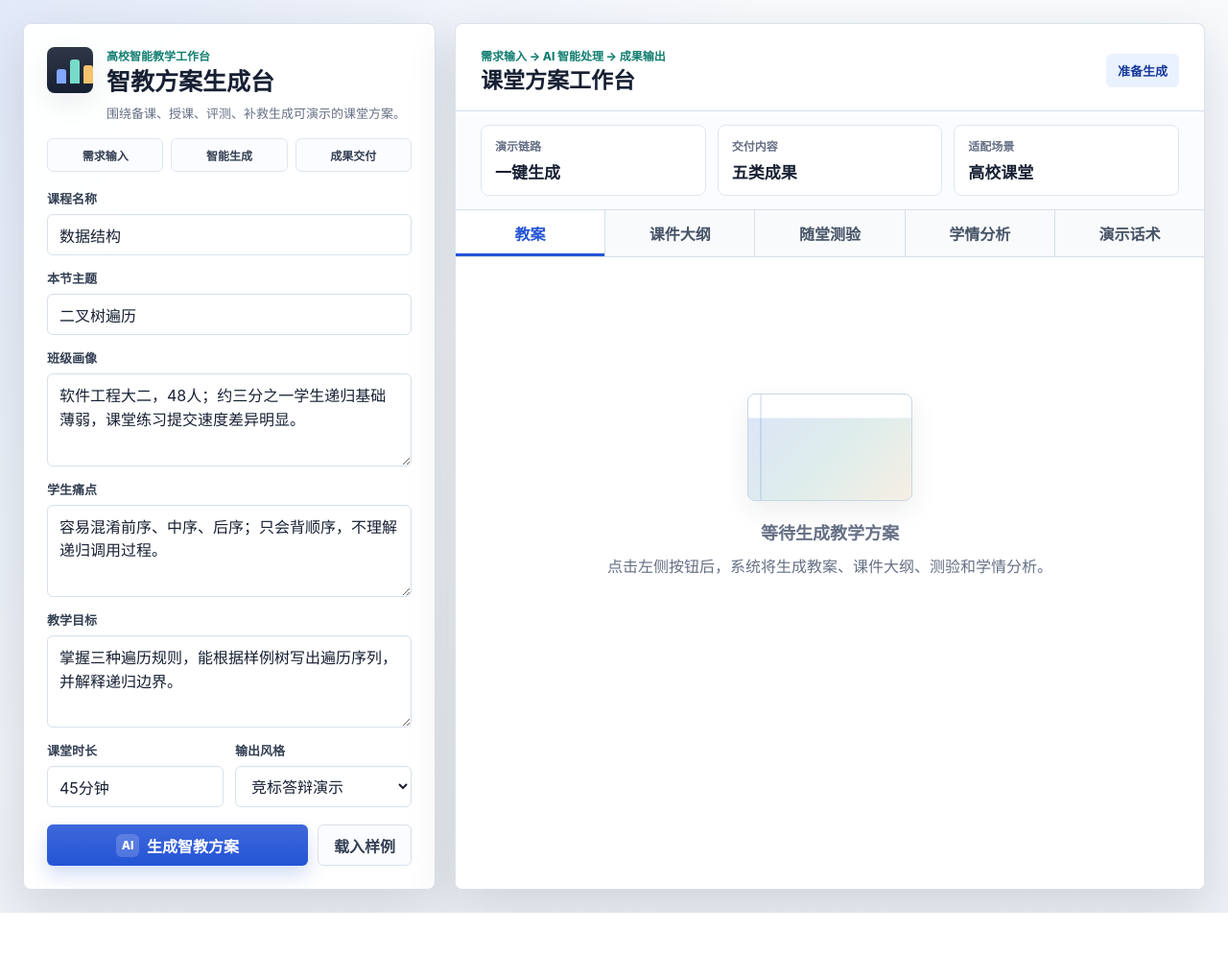
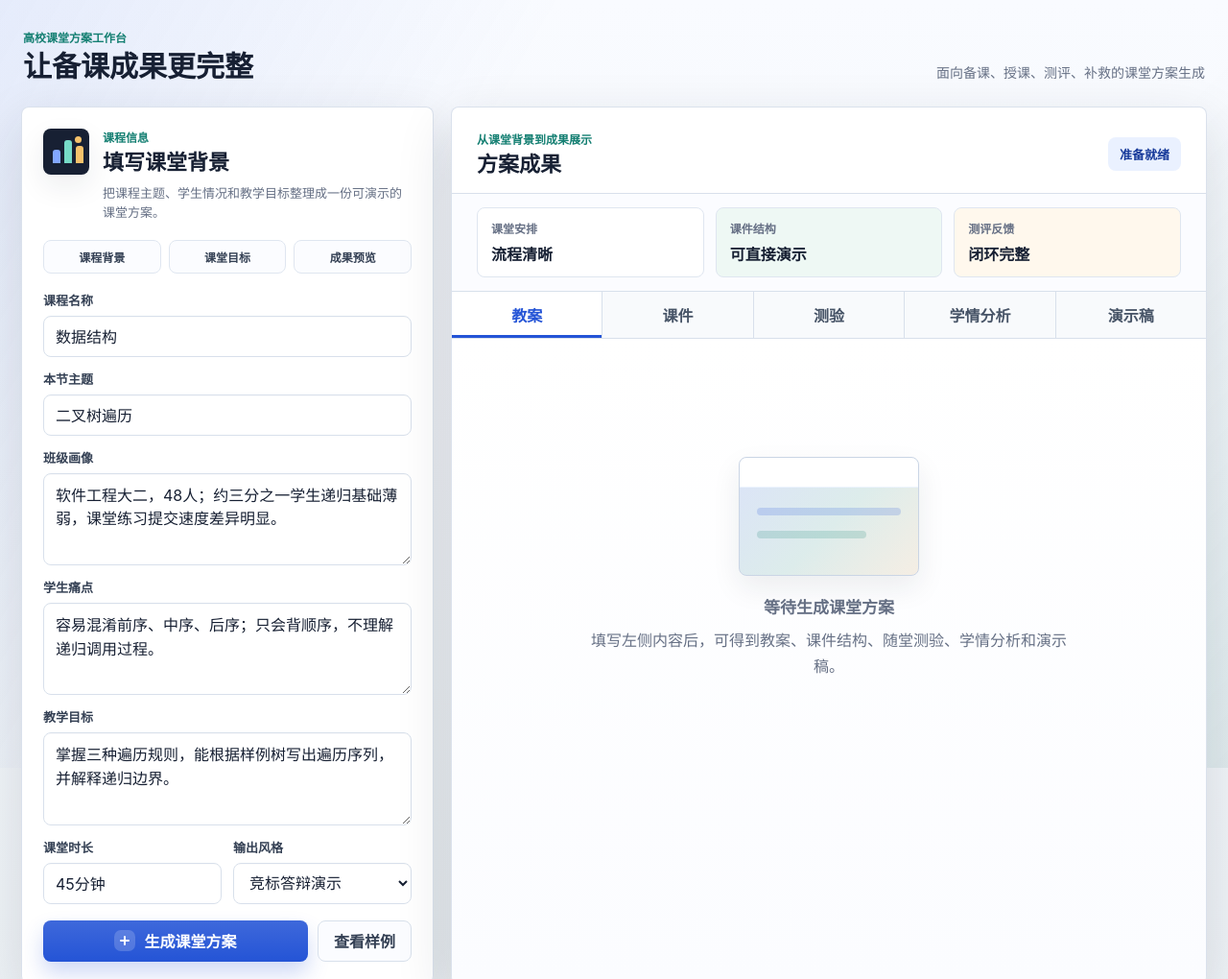
Before and after one commit to zhang-hongshen/demo, a website: page public/index.html in a window 1280 px wide. Shown: the top 1020 px of the page at 96% size. Before the commit the page ends 951 px from the top, so only its background shows below. Drawn offline with Linux system fonts and the light colour scheme.

Commit message:
Polish user-facing classroom workspace UI

```diff
--- a/functions/api/generate.js
+++ b/functions/api/generate.js
@@ -2,7 +2,7 @@ import { configFromEnv } from '../../src/runtimeConfig.js';
 import { generateTeachingPackage } from '../../src/deepseekClient.js';
 
 const JSON_HEADERS = { 'Content-Type': 'application/json; charset=utf-8' };
-const GENERATE_ERROR = '智能生成服务暂时不可用，请稍后重试或载入样例。';
+const GENERATE_ERROR = '方案服务暂时不可用，请稍后重试或查看样例。';
 
 function json(status, payload) {
   return new Response(JSON.stringify(payload), { status, headers: JSON_HEADERS });
--- a/public/index.html
+++ b/public/index.html
@@ -3,12 +3,20 @@
   <head>
     <meta charset="utf-8">
     <meta name="viewport" content="width=device-width, initial-scale=1">
-    <title>智教方案生成台</title>
+    <title>课堂方案工作台</title>
     <link rel="stylesheet" href="/styles.css">
   </head>
   <body>
     <main class="app-shell">
-      <section class="workspace" aria-label="智教方案生成台">
+      <header class="topbar" aria-label="页面概览">
+        <div>
+          <p class="eyebrow">高校课堂方案工作台</p>
+          <h1>让备课成果更完整</h1>
+        </div>
+        <div class="topbar-note">面向备课、授课、测评、补救的课堂方案生成</div>
+      </header>
+
+      <section class="workspace" aria-label="课堂方案工作台">
         <aside class="input-panel">
           <div class="brand-row">
             <div class="brand-mark" aria-hidden="true">
@@ -17,16 +25,16 @@
               <span></span>
             </div>
             <div>
-              <p class="eyebrow">高校智能教学工作台</p>
-              <h1>智教方案生成台</h1>
-              <p class="panel-subtitle">围绕备课、授课、评测、补救生成可演示的课堂方案。</p>
+              <p class="eyebrow">课程信息</p>
+              <h2>填写课堂背景</h2>
+              <p class="panel-subtitle">把课程主题、学生情况和教学目标整理成一份可演示的课堂方案。</p>
             </div>
           </div>
 
           <div class="input-meta" aria-label="演示能力">
-            <span>需求输入</span>
-            <span>智能生成</span>
-            <span>成果交付</span>
+            <span>课程背景</span>
+            <span>课堂目标</span>
+            <span>成果预览</span>
           </div>
 
           <form id="request-form" class="request-form">
@@ -72,10 +80,10 @@
 
             <div class="button-row">
               <button id="generate-button" class="primary-button" type="submit">
-                <span class="button-icon" aria-hidden="true">AI</span>
-                生成智教方案
+                <span class="button-icon" aria-hidden="true"></span>
+                生成课堂方案
               </button>
-              <button id="sample-button" class="secondary-button" type="button">载入样例</button>
+              <button id="sample-button" class="secondary-button" type="button">查看样例</button>
             </div>
           </form>
         </aside>
@@ -83,40 +91,40 @@
         <section class="output-panel" aria-live="polite">
           <div class="output-header">
             <div>
-              <p class="eyebrow">需求输入 → AI 智能处理 → 成果输出</p>
-              <h2>课堂方案工作台</h2>
+              <p class="eyebrow">从课堂背景到成果展示</p>
+              <h2>方案成果</h2>
             </div>
-            <div id="status" class="status">准备生成</div>
+            <div id="status" class="status">准备就绪</div>
           </div>
 
           <div class="summary-strip" aria-label="演示流程摘要">
             <div>
-              <span>演示链路</span>
-              <strong>一键生成</strong>
+              <span>课堂安排</span>
+              <strong>流程清晰</strong>
             </div>
             <div>
-              <span>交付内容</span>
-              <strong>五类成果</strong>
+              <span>课件结构</span>
+              <strong>可直接演示</strong>
             </div>
             <div>
-              <span>适配场景</span>
-              <strong>高校课堂</strong>
+              <span>测评反馈</span>
+              <strong>闭环完整</strong>
             </div>
           </div>
 
           <nav class="tabs" aria-label="结果分类">
             <button class="tab active" type="button" data-tab="teachingPlan">教案</button>
-            <button class="tab" type="button" data-tab="slideOutline">课件大纲</button>
-            <button class="tab" type="button" data-tab="quiz">随堂测验</button>
+            <button class="tab" type="button" data-tab="slideOutline">课件</button>
+            <button class="tab" type="button" data-tab="quiz">测验</button>
             <button class="tab" type="button" data-tab="learningAnalysis">学情分析</button>
-            <button class="tab" type="button" data-tab="pitchScript">演示话术</button>
+            <button class="tab" type="button" data-tab="pitchScript">演示稿</button>
           </nav>
 
           <div id="result" class="result-surface">
             <div class="empty-state">
               <div class="empty-visual" aria-hidden="true"></div>
-              <h3>等待生成教学方案</h3>
-              <p>点击左侧按钮后，系统将生成教案、课件大纲、测验和学情分析。</p>
+              <h3>等待生成课堂方案</h3>
+              <p>填写左侧内容后，可得到教案、课件结构、随堂测验、学情分析和演示稿。</p>
             </div>
           </div>
         </section>
--- a/public/styles.css
+++ b/public/styles.css
@@ -1,19 +1,23 @@
 :root {
   color-scheme: light;
-  --page: #edf1f6;
+  --page: #eef2f6;
   --surface: #ffffff;
   --surface-soft: #f7f9fc;
-  --surface-tint: #eef7f4;
+  --surface-warm: #fff8ed;
+  --surface-green: #eef8f4;
   --ink: #172033;
+  --ink-soft: #344054;
   --muted: #667085;
   --line: #d8e0eb;
+  --line-strong: #c6d0dd;
   --brand: #2454d6;
   --brand-dark: #173a9a;
   --teal: #147f72;
   --gold: #b7791f;
   --red: #b42318;
-  --shadow: 0 18px 52px rgba(23, 32, 51, 0.14);
-  --small-shadow: 0 10px 28px rgba(23, 32, 51, 0.08);
+  --green: #067647;
+  --shadow: 0 20px 58px rgba(23, 32, 51, 0.14);
+  --small-shadow: 0 12px 30px rgba(23, 32, 51, 0.08);
 }
 
 * {
@@ -25,11 +29,21 @@ body {
   min-width: 320px;
   min-height: 100vh;
   background:
-    linear-gradient(135deg, rgba(36, 84, 214, 0.10), transparent 36%),
-    linear-gradient(180deg, #f8fafc 0%, var(--page) 100%);
+    linear-gradient(180deg, #f9fbff 0%, var(--page) 100%),
+    var(--page);
   color: var(--ink);
   font-family: Inter, "PingFang SC", "Microsoft YaHei", Arial, sans-serif;
   letter-spacing: 0;
+}
+
+body::before {
+  content: "";
+  position: fixed;
+  inset: 0;
+  pointer-events: none;
+  background:
+    linear-gradient(120deg, rgba(36, 84, 214, 0.09), transparent 34%),
+    linear-gradient(315deg, rgba(20, 127, 114, 0.08), transparent 36%);
 }
 
 button,
@@ -39,30 +53,74 @@ select {
   font: inherit;
 }
 
+h1,
+h2,
+h3,
+p {
+  margin-top: 0;
+}
+
+h1 {
+  margin-bottom: 0;
+  font-size: 30px;
+  line-height: 1.16;
+}
+
+h2 {
+  margin-bottom: 0;
+  font-size: 22px;
+  line-height: 1.22;
+}
+
+h3 {
+  margin-bottom: 10px;
+  font-size: 17px;
+  line-height: 1.32;
+}
+
 .app-shell {
+  position: relative;
   min-height: 100vh;
-  padding: 24px;
+  padding: 22px;
+}
+
+.topbar {
+  display: flex;
+  justify-content: space-between;
+  gap: 18px;
+  align-items: flex-end;
+  max-width: 1480px;
+  margin: 0 auto 16px;
+  padding: 8px 2px;
+}
+
+.topbar-note {
+  max-width: 420px;
+  color: var(--muted);
+  font-size: 14px;
+  line-height: 1.55;
+  text-align: right;
 }
 
 .workspace {
   display: grid;
   grid-template-columns: minmax(330px, 430px) minmax(0, 1fr);
-  gap: 20px;
+  gap: 18px;
   max-width: 1480px;
-  min-height: calc(100vh - 48px);
+  min-height: calc(100vh - 126px);
   margin: 0 auto;
 }
 
 .input-panel,
 .output-panel {
-  background: rgba(255, 255, 255, 0.96);
+  background: rgba(255, 255, 255, 0.97);
   border: 1px solid rgba(216, 224, 235, 0.95);
   border-radius: 8px;
   box-shadow: var(--shadow);
 }
 
 .input-panel {
-  padding: 24px;
+  padding: 22px;
   overflow: auto;
 }
 
@@ -70,43 +128,53 @@ select {
   display: flex;
   gap: 14px;
   align-items: flex-start;
-  margin-bottom: 16px;
+  margin-bottom: 18px;
 }
 
 .brand-mark {
+  position: relative;
   display: grid;
-  grid-template-columns: repeat(3, 10px);
+  grid-template-columns: repeat(3, 8px);
   align-items: end;
   flex: 0 0 auto;
   gap: 4px;
   width: 48px;
   height: 48px;
-  padding: 10px;
+  padding: 12px 10px;
   border-radius: 8px;
-  background:
-    linear-gradient(180deg, rgba(255, 255, 255, 0.10), transparent),
-    #172033;
+  background: #172033;
   box-shadow: var(--small-shadow);
+}
+
+.brand-mark::after {
+  content: "";
+  position: absolute;
+  right: 8px;
+  top: 8px;
+  width: 7px;
+  height: 7px;
+  border-radius: 50%;
+  background: #f6c26b;
 }
 
 .brand-mark span {
   display: block;
-  width: 10px;
+  width: 8px;
   border-radius: 3px 3px 0 0;
 }
 
 .brand-mark span:nth-child(1) {
-  height: 15px;
+  height: 14px;
   background: #82a7ff;
 }
 
 .brand-mark span:nth-child(2) {
-  height: 25px;
+  height: 24px;
   background: #77dbc7;
 }
 
 .brand-mark span:nth-child(3) {
-  height: 19px;
+  height: 18px;
   background: #f6c26b;
 }
 
@@ -121,7 +189,7 @@ select {
   margin: 8px 0 0;
   color: var(--muted);
   font-size: 13px;
-  line-height: 1.55;
+  line-height: 1.58;
 }
 
 .input-meta {
@@ -133,44 +201,19 @@ select {
 
 .input-meta span {
   min-width: 0;
-  padding: 8px 10px;
+  padding: 8px 9px;
   border: 1px solid #dfe6f0;
-  border-radius: 6px;
+  border-radius: 8px;
   background: #fbfcff;
-  color: #344054;
+  color: var(--ink-soft);
   font-size: 12px;
   font-weight: 800;
   text-align: center;
 }
 
-h1,
-h2,
-h3,
-p {
-  margin-top: 0;
-}
-
-h1 {
-  margin-bottom: 0;
-  font-size: 25px;
-  line-height: 1.16;
-}
-
-h2 {
-  margin-bottom: 0;
-  font-size: 23px;
-  line-height: 1.2;
-}
-
-h3 {
-  margin-bottom: 10px;
-  font-size: 18px;
-  line-height: 1.3;
-}
-
 .request-form {
   display: grid;
-  gap: 14px;
+  gap: 13px;
 }
 
 label {
@@ -179,7 +222,7 @@ label {
 }
 
 label span {
-  color: #344054;
+  color: var(--ink-soft);
   font-size: 13px;
   font-weight: 800;
 }
@@ -189,7 +232,7 @@ textarea,
 select {
   width: 100%;
   border: 1px solid var(--line);
-  border-radius: 6px;
+  border-radius: 8px;
   background: var(--surface);
   color: var(--ink);
   outline: none;
@@ -233,7 +276,7 @@ select:focus {
 button {
   min-height: 43px;
   border: 0;
-  border-radius: 6px;
+  border-radius: 8px;
   cursor: pointer;
   font-weight: 850;
 }
@@ -248,7 +291,7 @@ button:disabled {
   display: inline-flex;
   justify-content: center;
   align-items: center;
-  gap: 8px;
+  gap: 9px;
   padding: 0 16px;
 }
 
@@ -257,7 +300,7 @@ button:disabled {
     linear-gradient(180deg, rgba(255, 255, 255, 0.12), transparent),
     var(--brand);
   color: white;
-  box-shadow: 0 10px 20px rgba(36, 84, 214, 0.20);
+  box-shadow: 0 12px 22px rgba(36, 84, 214, 0.22);
 }
 
 .primary-button:hover:not(:disabled) {
@@ -269,7 +312,7 @@ button:disabled {
 .secondary-button {
   border: 1px solid var(--line);
   background: #fbfcff;
-  color: #344054;
+  color: var(--ink-soft);
 }
 
 .secondary-button:hover:not(:disabled) {
@@ -277,14 +320,32 @@ button:disabled {
 }
 
 .button-icon {
+  position: relative;
   display: inline-flex;
   align-items: center;
   justify-content: center;
-  width: 24px;
-  height: 24px;
-  border-radius: 6px;
+  width: 22px;
+  height: 22px;
+  border-radius: 7px;
   background: rgba(255, 255, 255, 0.18);
-  font-size: 12px;
+}
+
+.button-icon::before,
+.button-icon::after {
+  content: "";
+  position: absolute;
+  border-radius: 2px;
+  background: #ffffff;
+}
+
+.button-icon::before {
+  width: 10px;
+  height: 2px;
+}
+
+.button-icon::after {
+  width: 2px;
+  height: 10px;
 }
 
 .output-panel {
@@ -303,9 +364,9 @@ button:disabled {
 }
 
 .status {
-  max-width: 280px;
+  max-width: 300px;
   padding: 8px 12px;
-  border-radius: 6px;
+  border-radius: 8px;
   background: #eaf1ff;
   color: var(--brand-dark);
   font-size: 13px;
@@ -320,7 +381,7 @@ button:disabled {
 
 .status.success {
   background: #ecfdf3;
-  color: #067647;
+  color: var(--green);
 }
 
 .summary-strip {
@@ -340,6 +401,14 @@ button:disabled {
   background: var(--surface);
 }
 
+.summary-strip div:nth-child(2) {
+  background: var(--surface-green);
+}
+
+.summary-strip div:nth-child(3) {
+  background: var(--surface-warm);
+}
+
 .summary-strip span,
 .metric span {
   display: block;
@@ -351,12 +420,12 @@ button:disabled {
 
 .summary-strip strong {
   color: var(--ink);
-  font-size: 17px;
+  font-size: 16px;
 }
 
 .tabs {
   display: grid;
-  grid-template-columns: repeat(5, minmax(92px, 1fr));
+  grid-template-columns: repeat(5, minmax(86px, 1fr));
   gap: 1px;
   background: var(--line);
   border-bottom: 1px solid var(--line);
@@ -383,7 +452,8 @@ button:disabled {
   min-height: 0;
   overflow: auto;
   padding: 24px 26px;
-  background: var(--surface);
+  background:
+    linear-gradient(180deg, #ffffff 0%, #fbfcff 100%);
 }
 
 .empty-state {
@@ -396,7 +466,7 @@ button:disabled {
 }
 
 .empty-state p {
-  max-width: 480px;
+  max-width: 500px;
   margin-bottom: 0;
   line-height: 1.65;
 }
@@ -406,16 +476,37 @@ button:disabled {
 }
 
 .empty-visual {
-  width: 172px;
-  height: 112px;
+  position: relative;
+  width: 188px;
+  height: 124px;
   margin-bottom: 22px;
   border: 1px solid #cad5e5;
   border-radius: 8px;
   background:
-    linear-gradient(90deg, transparent 12px, rgba(36, 84, 214, 0.13) 12px 14px, transparent 14px),
-    linear-gradient(180deg, #ffffff 0 24px, #edf4ff 24px 25px, transparent 25px),
+    linear-gradient(180deg, #ffffff 0 30px, #edf4ff 30px 31px, transparent 31px),
     linear-gradient(135deg, rgba(36, 84, 214, 0.16), rgba(20, 127, 114, 0.14) 54%, rgba(183, 121, 31, 0.12));
   box-shadow: var(--small-shadow);
+}
+
+.empty-visual::before,
+.empty-visual::after {
+  content: "";
+  position: absolute;
+  left: 18px;
+  right: 18px;
+  height: 8px;
+  border-radius: 4px;
+  background: rgba(36, 84, 214, 0.18);
+}
+
+.empty-visual::before {
+  top: 52px;
+}
+
+.empty-visual::after {
+  top: 76px;
+  right: 54px;
+  background: rgba(20, 127, 114, 0.18);
 }
 
 .section-grid {
@@ -434,6 +525,15 @@ button:disabled {
   margin-bottom: 12px;
 }
 
+.content-section p {
+  margin-bottom: 10px;
+  line-height: 1.68;
+}
+
+.content-section p:last-child {
+  margin-bottom: 0;
+}
+
 .pill-list,
 .timeline,
 .quiz-list,
@@ -450,11 +550,17 @@ button:disabled {
 .quiz-list li,
 .slide-list li {
   border: 1px solid #e4e9f2;
-  border-left: 4px solid rgba(20, 127, 114, 0.55);
-  border-radius: 6px;
+  border-left: 4px solid rgba(20, 127, 114, 0.58);
+  border-radius: 8px;
   background: var(--surface);
   padding: 12px;
   line-height: 1.58;
+}
+
+.timeline li:nth-child(2n),
+.quiz-list li:nth-child(2n),
+.slide-list li:nth-child(2n) {
+  border-left-color: rgba(36, 84, 214, 0.58);
 }
 
 .timeline strong,
@@ -477,12 +583,12 @@ button:disabled {
 }
 
 .metric:nth-child(2) {
-  background: var(--surface-tint);
+  background: var(--surface-green);
   border-color: #cfe7df;
 }
 
 .metric:nth-child(3) {
-  background: #fff8ec;
+  background: var(--surface-warm);
   border-color: #f4dfb8;
 }
 
@@ -493,16 +599,31 @@ button:disabled {
 
 .raw-text {
   white-space: pre-wrap;
-  line-height: 1.68;
+  line-height: 1.7;
 }
 
-@media (max-width: 980px) {
+@media (max-width: 1080px) {
+  .workspace {
+    grid-template-columns: 1fr;
+  }
+
+  .input-panel {
+    overflow: visible;
+  }
+}
+
+@media (max-width: 760px) {
   .app-shell {
     padding: 14px;
   }
 
-  .workspace {
-    grid-template-columns: 1fr;
+  .topbar {
+    align-items: flex-start;
+    flex-direction: column;
+  }
+
+  .topbar-note {
+    text-align: left;
   }
 
   .output-header {
--- a/src/sampleResult.js
+++ b/src/sampleResult.js
@@ -10,7 +10,7 @@ export const sampleResult = {
       { stage: '导入', minutes: 5, activity: '用校园组织架构图引出树结构' },
       { stage: '讲解', minutes: 15, activity: '对比三种遍历顺序并动态演示' },
       { stage: '练习', minutes: 15, activity: '学生分组完成遍历序列推导' },
-      { stage: '反馈', minutes: 10, activity: 'AI汇总高频错误并给出补救练习' }
+      { stage: '反馈', minutes: 10, activity: '汇总高频错误并给出补救练习' }
     ],
     teacherActions: ['展示样例树', '追问递归出口', '点评小组答案'],
     studentActions: ['标注访问顺序', '提交随堂答案', '互评推导过程'],
@@ -21,7 +21,7 @@ export const sampleResult = {
     { title: '二叉树遍历规则', speakerNotes: '突出根节点访问时机差异。' },
     { title: '递归执行过程', speakerNotes: '用颜色标记调用栈变化。' },
     { title: '课堂练习任务', speakerNotes: '分组完成一棵树的三类遍历。' },
-    { title: 'AI学情分析', speakerNotes: '展示错误分布和补救建议。' },
+    { title: '学情分析看板', speakerNotes: '展示错误分布和补救建议。' },
     { title: '课后巩固路径', speakerNotes: '输出分层练习和答疑安排。' }
   ],
   quiz: [
@@ -37,5 +37,5 @@ export const sampleResult = {
     interventions: ['推送递归动画微课', '安排助教小组答疑', '为风险学生生成3道补救题'],
     dataIndicators: ['随堂测验正确率', '练习提交耗时', '错误类型分布', '课后复习完成率']
   },
-  pitchScript: '老师输入课程主题和班级画像后，平台通过智能生成能力产出教案、课件大纲、测验和学情分析，帮助高校把AI能力落到备课、授课、评测、补救的完整闭环。'
+  pitchScript: '老师输入课程主题和班级画像后，平台即可产出教案、课件大纲、测验和学情分析，帮助高校把备课、授课、评测、补救串成完整闭环。'
 };
--- a/src/server.js
+++ b/src/server.js
@@ -43,7 +43,7 @@ function safeError(message, secrets = []) {
 
 function safeGenerateError(message, secrets = []) {
   safeError(message, secrets);
-  return '智能生成服务暂时不可用，请稍后重试或载入样例。';
+  return '方案服务暂时不可用，请稍后重试或查看样例。';
 }
 
 async function serveStatic(request, response) {
```
Also changed, not shown: public/app.js (+6 -6 lines), test/cloudflareFunctions.test.js (+4 -4 lines), test/frontend.test.js (+16 -3 lines), test/server.test.js (+2 -2 lines).
